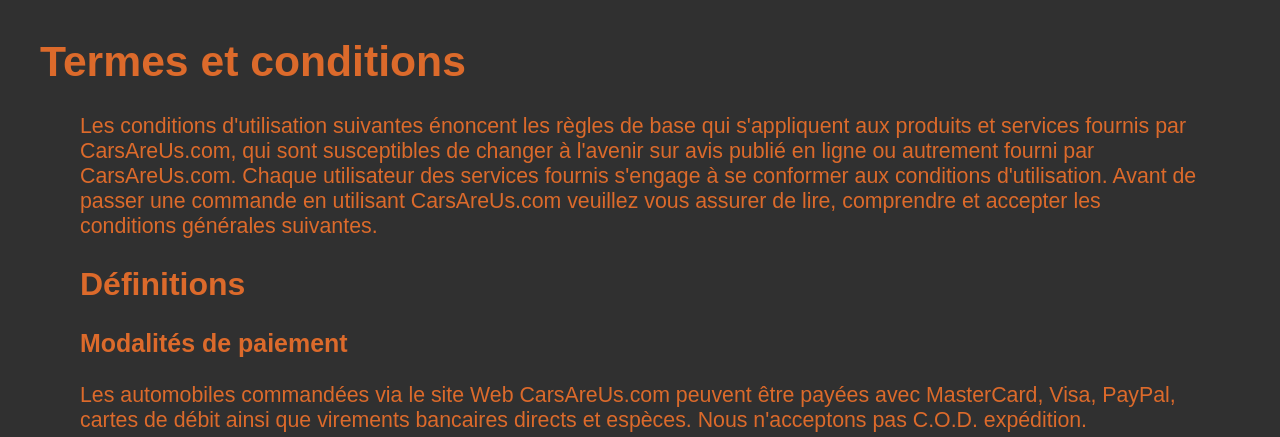
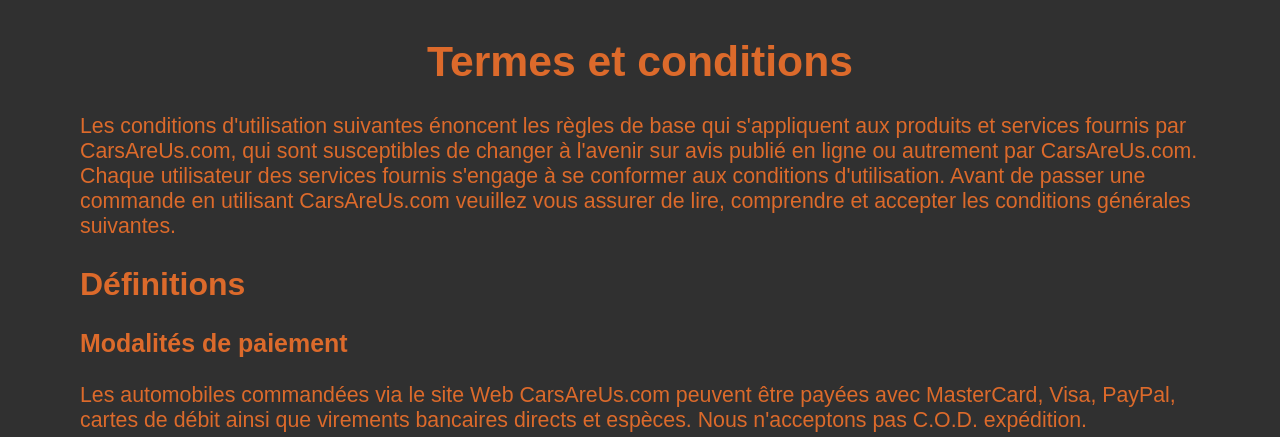
Before and after one commit to ProjetWeb2Hiv2021/art-pub-mtl-etu, a PHP site: template view/TermesEtConditions.php in a window 1280 px wide. Shown: the top 437 px of the page. Run offline with PHP 8.4, Linux system fonts and the light colour scheme; the template is opened without the code that fills it, so the values that code supplies are empty; some web fonts are replaced.

Commit message:
Design termes et conditions

```diff
--- a/styles/termes.css
+++ b/styles/termes.css
@@ -1,3 +1,6 @@
-section {
+.politiqueVente section {
   margin: 0 40px;
 }
+.politiqueVente h1 {
+  text-align: center;
+}
--- a/view/TermesEtConditions.php
+++ b/view/TermesEtConditions.php
@@ -1,9 +1,9 @@
-<main classe="politiqueVente" data-component="TermesEtConditions">
+<main class="politiqueVente" data-component="TermesEtConditions">
     <h1>Termes et conditions</h1>
     <section>
     <p>Les conditions d'utilisation suivantes énoncent les règles de base qui s'appliquent
     aux produits et services fournis par CarsAreUs.com, qui sont susceptibles de changer
-    à l'avenir sur avis publié en ligne ou autrement fourni par CarsAreUs.com.
+    à l'avenir sur avis publié en ligne ou autrement par CarsAreUs.com.
     Chaque utilisateur des services fournis s'engage à se conformer aux conditions d'utilisation.
     Avant de passer une commande en utilisant CarsAreUs.com veuillez vous assurer de lire,
     comprendre et accepter les conditions générales suivantes.</p>
```
